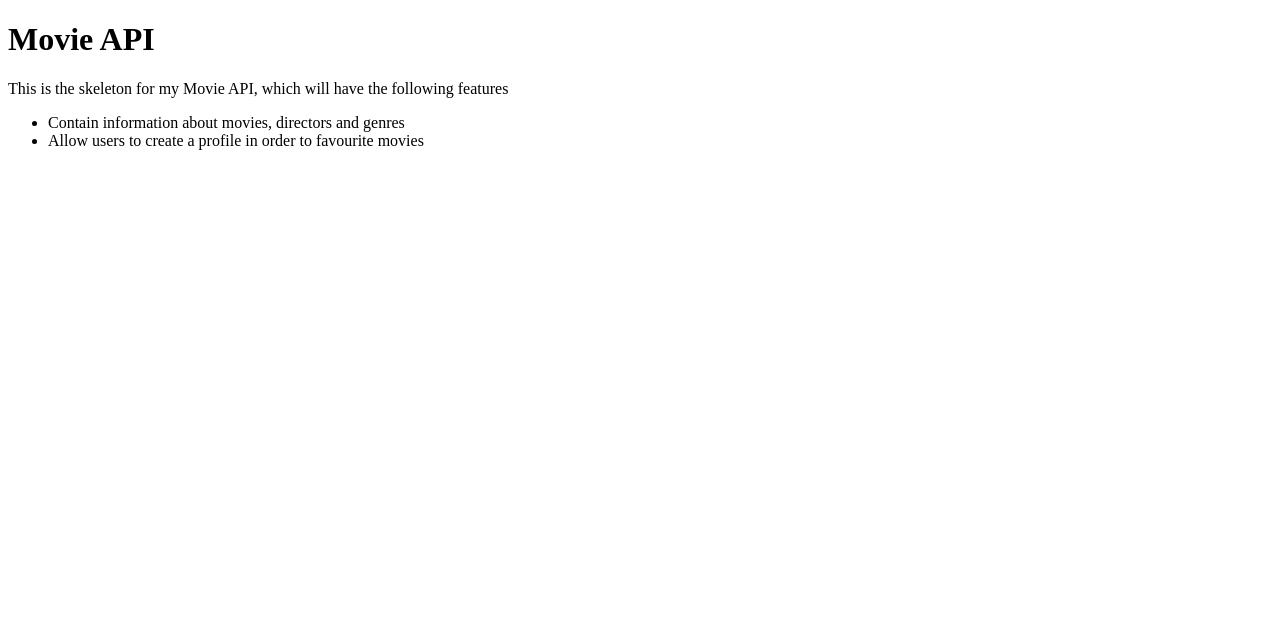
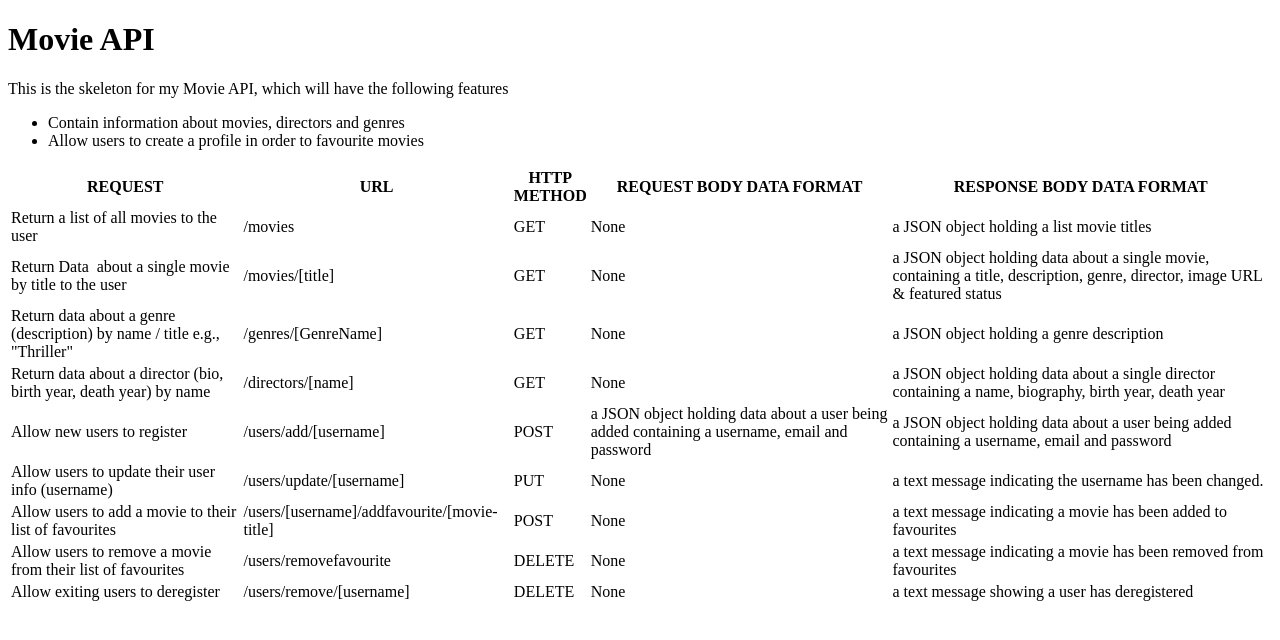
Before and after one commit to Caelian-A/movie_api, a website: page public/documentation.html in a window 1280 px wide. Drawn offline with Linux system fonts and the light colour scheme.

Commit message:
Endpoints added

```diff
--- a/public/documentation.html
+++ b/public/documentation.html
@@ -13,5 +13,81 @@ This is the skeleton for my Movie API, which will have the following features
 <li>Contain information about movies, directors and genres</li>
 <li>Allow users to create a profile in order to favourite movies</li>
 </ul>
+<table>
+    <thead>
+      <tr>
+        <th>REQUEST</th>
+        <th>URL</th>
+        <th>HTTP<br>METHOD</th>
+        <th>REQUEST BODY DATA FORMAT</th>
+        <th>RESPONSE BODY DATA FORMAT</th>
+      </tr>
+    </thead>
+    <tbody>
+      <tr>
+        <td> Return a list of all movies to the user</td>
+        <td>/movies</td>
+        <td>GET</td>
+        <td>None</td>
+        <td>a JSON object holding a list movie titles</td>
+      </tr>
+      <tr>
+        <td>Return Data&nbsp;&nbsp;about a single movie by title to the user</td>
+        <td>/movies/[title]</td>
+        <td>GET</td>
+        <td>None</td>
+        <td>a JSON object holding data about a single movie, containing a title, description, genre, director, image URL &amp; featured status</td>
+      </tr>
+      <tr>
+        <td>Return data about a genre (description) by name / title e.g., "Thriller"</td>
+        <td>/genres/[GenreName]</td>
+        <td>GET</td>
+        <td>None</td>
+        <td>a JSON object holding a genre description</td>
+      </tr>
+      <tr>
+        <td>Return data about a director (bio, birth year, death year) by name</td>
+        <td>/directors/[name]</td>
+        <td>GET</td>
+        <td>None</td>
+        <td>a JSON object holding data about a single director containing a name, biography, birth year, death year</td>
+      </tr>
+      <tr>
+        <td>Allow new users to register</td>
+        <td>/users/add/[username]</td>
+        <td>POST</td>
+        <td>a JSON object holding data about a user being added containing a username, email and password</td>
+        <td>a JSON object holding data about a user being added containing a username, email and password </td>
+      </tr>
+      <tr>
+        <td>Allow users to update their user info (username)</td>
+        <td>/users/update/[username]</td>
+        <td>PUT</td>
+        <td>None</td>
+        <td>a text message indicating the username has been changed.</td>
+      </tr>
+      <tr>
+        <td>Allow users to add a movie to their list of favourites </td>
+        <td>/users/[username]/addfavourite/[movie-title]</td>
+        <td>POST</td>
+        <td>None</td>
+        <td>a text message indicating a movie has been added to favourites</td>
+      </tr>
+      <tr>
+        <td>Allow users to remove a movie from their list of favourites</td>
+        <td>/users/removefavourite</td>
+        <td>DELETE</td>
+        <td>None</td>
+        <td>a text message indicating a movie has been removed from favourites</td>
+      </tr>
+      <tr>
+        <td>Allow exiting users to deregister </td>
+        <td>/users/remove/[username]</td>
+        <td>DELETE</td>
+        <td>None</td>
+        <td>a text message showing a user has deregistered</td>
+      </tr>
+    </tbody>
+    </table>
 </body>
 </html>
```
Also changed, not shown: index.js (+42 -3 lines).
